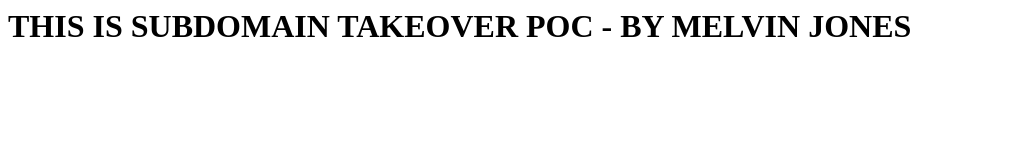
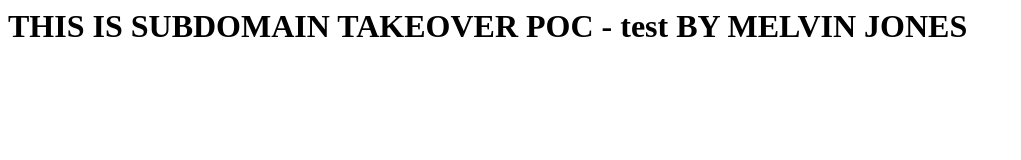
Before and after one commit to alsigit/mta-sts.hackerone.com, a plain HTML site: page index.html in a window 1280 px wide. Shown: the whole page, without its empty margins (0-1021 px from the left). Drawn offline with Linux system fonts and the light colour scheme.

Commit message:
Update index.html

```diff
--- a/index.html
+++ b/index.html
@@ -1,5 +1,5 @@
 <html>
 <body>
-<h1> THIS IS SUBDOMAIN TAKEOVER POC - BY MELVIN JONES </h1>
+<h1> THIS IS SUBDOMAIN TAKEOVER POC - test BY MELVIN JONES </h1>
 </body>
 </html>
```
